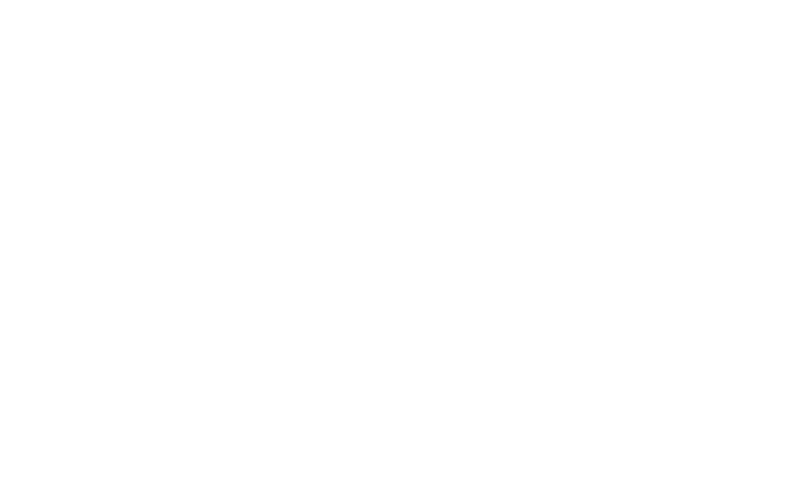
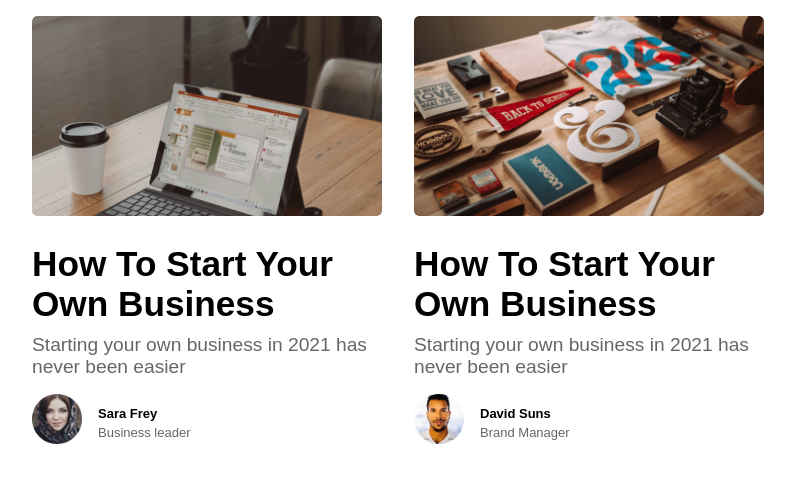
Before and after one commit to deivomaciel/Unifeed-Blog-Page-Challenge, a plain HTML site: page index.html in a window 1280 px wide. Shown: the whole page, without its empty margins (226-1021 px from the left). Drawn offline with Linux system fonts and the light colour scheme.

Commit message:
feat: Novos posts adicionados

```diff
--- a/index.html
+++ b/index.html
@@ -10,11 +10,36 @@
 <body>
 
 
-    <section class="post-3">
+    <section class="all-posts">
+        <div class="post">
+            <img class="main-img" src="./Assets/article_2_image.png" alt="Main image - Post 3" />
+            <h2>How To Start Your Own Business</h2>
+            <p>Starting your own business in 2021 has never been easier</p>
+            <div class="post-footer">
+                <span>
+                    <img class="avatar-image" src="./Assets/User Avatar-2.png" alt="Sara's Avatar"/>
+                </span>
+                <div class="user-info">
+                    <h3>Sara Frey</h3>
+                    <p>Business leader</p>
+                </div>
+            </div>
+        </div>
 
-    </section>
-    <section class="post-4">
-
+        <div class="post">
+            <img class="main-img" src="./Assets/Article 3 Image.png" alt="Main image - Post 3" />
+            <h2>How To Start Your Own Business</h2>
+            <p>Starting your own business in 2021 has never been easier</p>
+            <div class="post-footer">
+                <span>
+                    <img class="avatar-image" src="./Assets/User Avatar-3.png" alt="David's Avatar"/>
+                </span>
+                <div class="user-info">
+                    <h3>David Suns</h3>
+                    <p>Brand Manager</p>
+                </div>
+            </div>
+        </div>
     </section>
 
     <footer>
--- a/styles.css
+++ b/styles.css
@@ -2,4 +2,83 @@
     margin: 0;
     padding: 0;
     box-sizing: border-box;
+    font-family: sans-serif;
 }
+
+body {
+    padding: 16px;
+}
+
+.all-posts {
+    display: flex;
+    justify-content: center;
+}
+
+.post {
+    width: 350px;
+    position: relative;
+    margin-right: 32px;
+}
+.main-img {
+    height: 200px;
+    object-fit: cover;
+    border-radius: 5px;
+}
+
+.post h2 {
+    font-size: 2.2rem;
+    margin-top: 24px;
+}
+
+.post p {
+    margin-top: 10px;
+    font-size: 1.2rem;
+    color: #666666;
+}
+
+.post-footer {
+    display: flex;
+    align-items: center;
+    margin-top: 16px;
+}
+
+.avatar-image {
+    width: 50px;
+    height: 50px;
+    margin-right: 16px;
+}
+
+.user-info {
+    display: flex;
+    flex-direction: column;
+    justify-content: space-between;
+    align-content: center;
+}
+
+.user-info p,
+.user-info h3 {
+    font-size: small;
+    margin-top: 4px;
+}
+
+@media (max-width: 772px) {
+    .all-posts {
+        flex-direction: column;
+    }
+
+    .post {
+        margin: auto;
+        margin-top: 48px;
+    }
+}
+
+@media (max-width: 374px) {
+    .post {
+        width: 100%;
+        margin-right: 32px;
+    }
+
+    .main-img {
+        width: 100%;
+    }
+}
```
Also changed, not shown: Assets/Article 3 Image.png (renamed from Assets/Article #3 Image.png), Assets/article_2_image.png (renamed from Assets/Article #2 Image.png), 1 other file.
